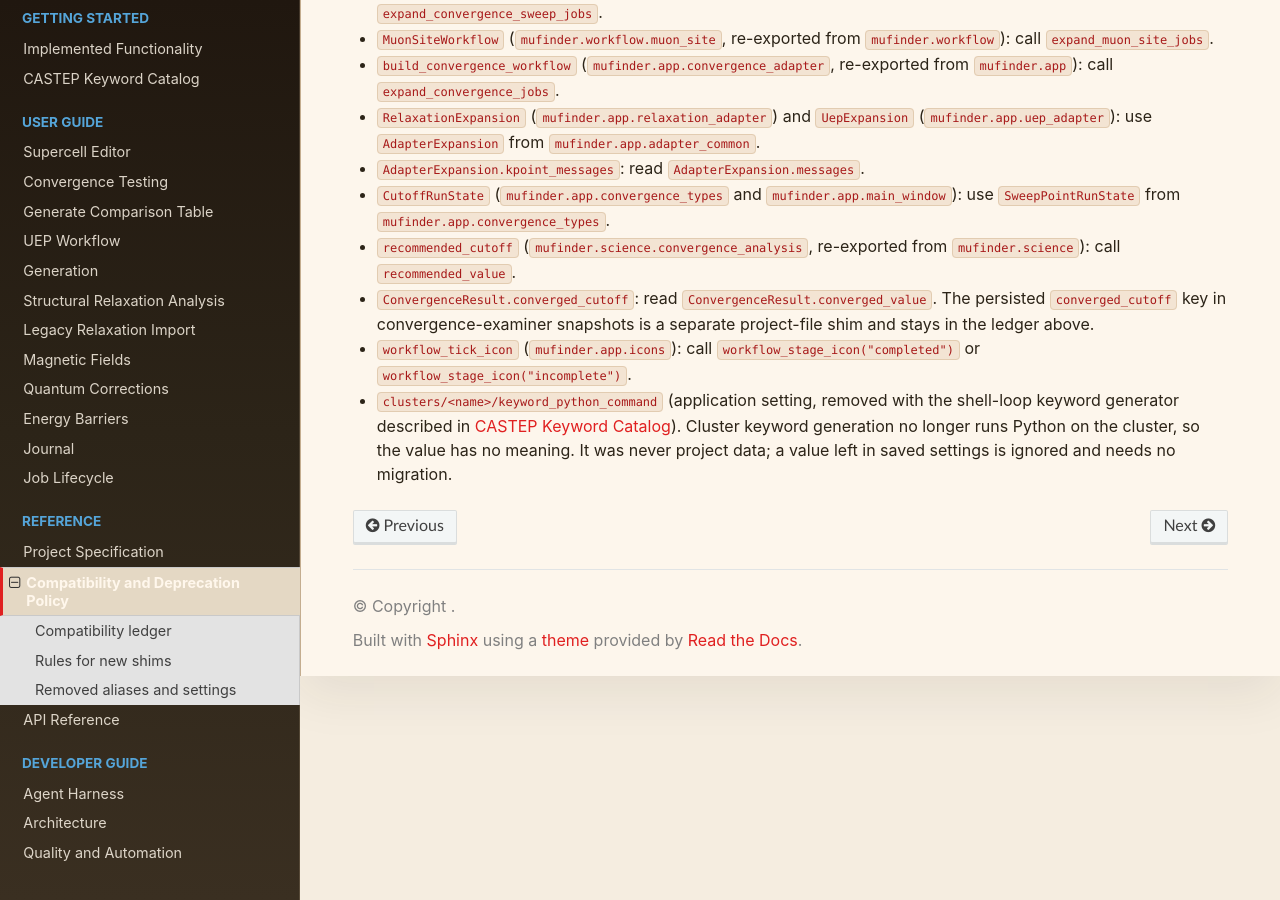
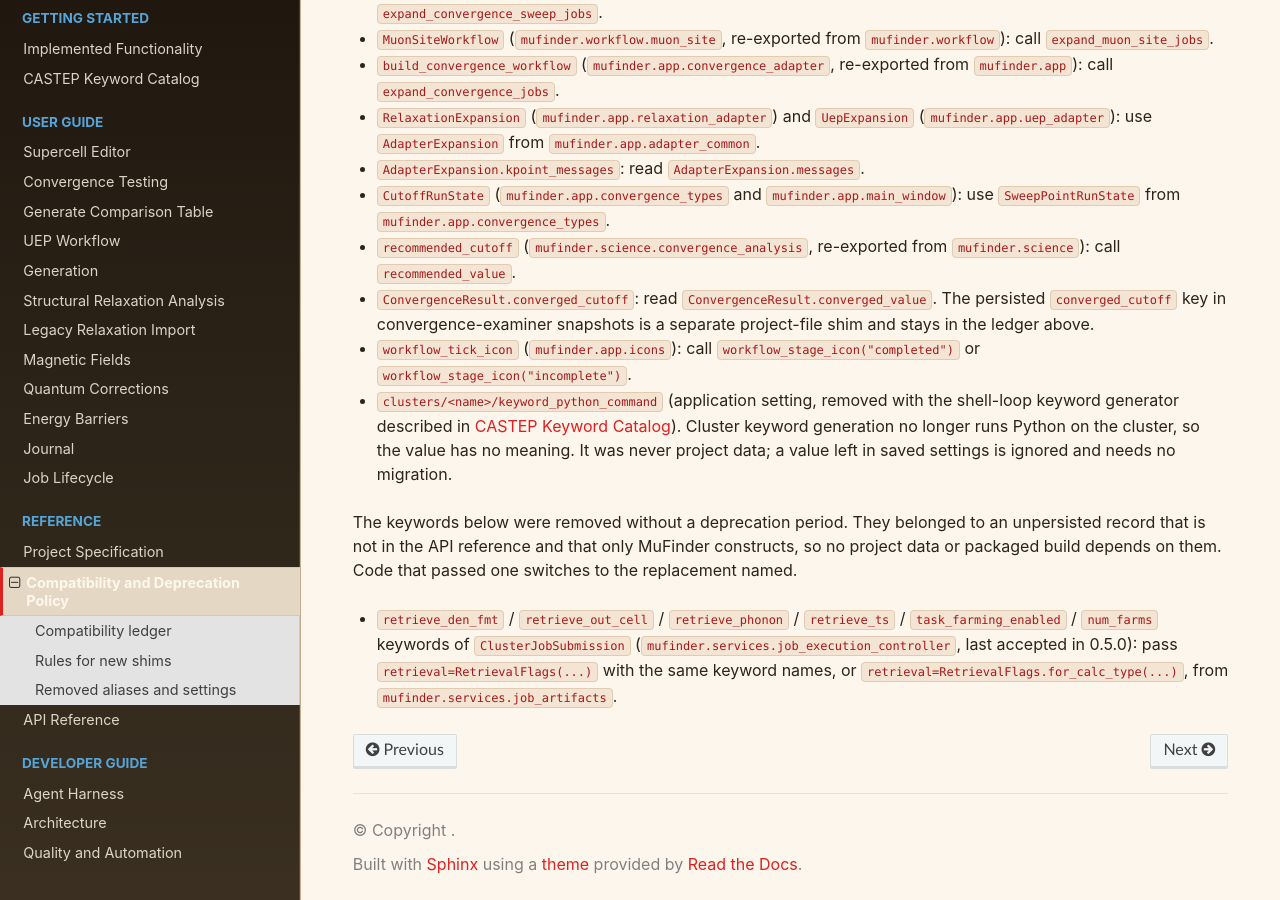
Before and after one commit to BenHuddart/mufinder, a Sphinx documentation site: the page built from docs/compatibility_policy.rst, in a window 1280 px wide and 900 px high, scrolled down 2282 px. Built offline with Sphinx 7.4.7 and the Read the Docs theme 3.1.0, drawn with Linux system fonts in a browser that asks for light colours.

Commit message:
docs: record the ClusterJobSubmission retrieval keywords removed in #142 (#158)
PR #142 folded the six loose retrieval fields of ClusterJobSubmission
(retrieve_den_fmt, retrieve_out_cell, retrieve_phonon, retrieve_ts,
task_farming_enabled, num_farms) into one RetrievalFlags value without a
compatibility path. The record is never persisted, is not in the API
reference, and every constructor is in MuFinder, so no shim is added; the
six-field form did ship in v0.5.0, so the compatibility policy now names
the removed keywords and their replacement.

Co-authored-by: Claude Opus 5.5 <noreply@anthropic.com>

```diff
--- a/docs/compatibility_policy.rst
+++ b/docs/compatibility_policy.rst
@@ -342,3 +342,15 @@ migration; code that imported one switches to the replacement named.
   Cluster keyword generation no longer runs Python on the cluster, so the value
   has no meaning. It was never project data; a value left in saved settings is
   ignored and needs no migration.
+
+The keywords below were removed without a deprecation period. They belonged to
+an unpersisted record that is not in the API reference and that only MuFinder
+constructs, so no project data or packaged build depends on them. Code that
+passed one switches to the replacement named.
+
+- ``retrieve_den_fmt`` / ``retrieve_out_cell`` / ``retrieve_phonon`` /
+  ``retrieve_ts`` / ``task_farming_enabled`` / ``num_farms`` keywords of
+  ``ClusterJobSubmission`` (``mufinder.services.job_execution_controller``,
+  last accepted in 0.5.0): pass ``retrieval=RetrievalFlags(...)`` with the
+  same keyword names, or ``retrieval=RetrievalFlags.for_calc_type(...)``, from
+  ``mufinder.services.job_artifacts``.
```
